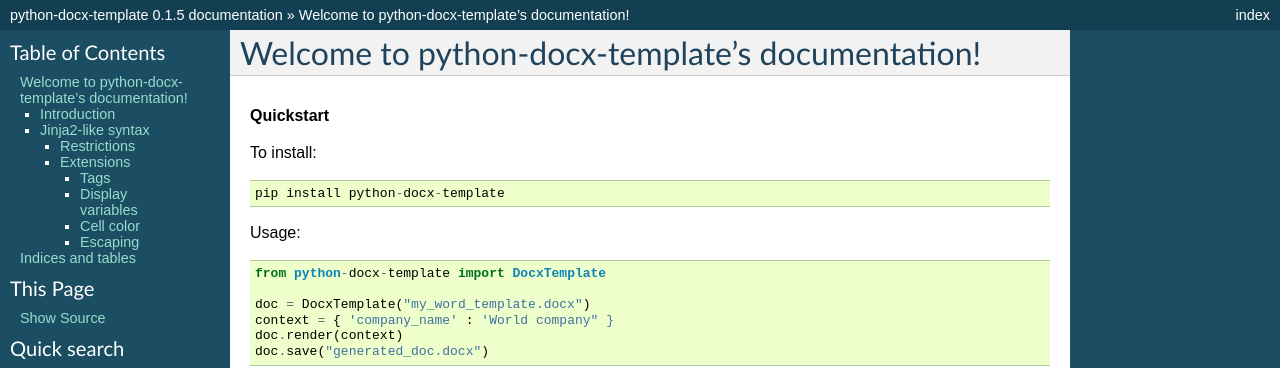
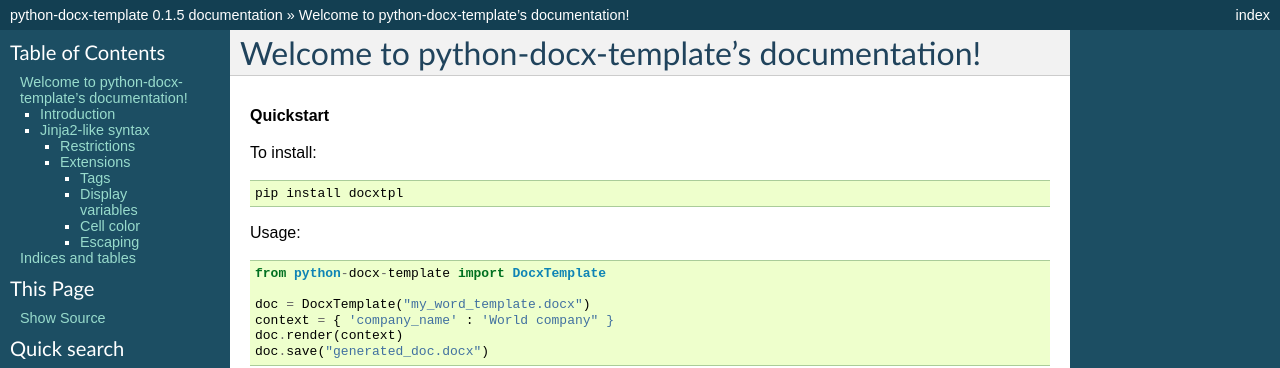
Before and after one commit to elapouya/python-docx-template, a Sphinx documentation site: the page built from docs/index.rst, in a window 1280 px wide. Shown: the top 368 px of the page. Built offline with Sphinx 7.4.7, drawn with Linux system fonts in a browser that asks for light colours.

Commit message:
Update index.rst
Correct pip install command on Anaconda Windows 64 bit

```diff
--- a/docs/index.rst
+++ b/docs/index.rst
@@ -10,7 +10,7 @@ Welcome to python-docx-template's documentation!
 
 To install::
 
-    pip install python-docx-template
+    pip install docxtpl
 
 Usage::
 
```
